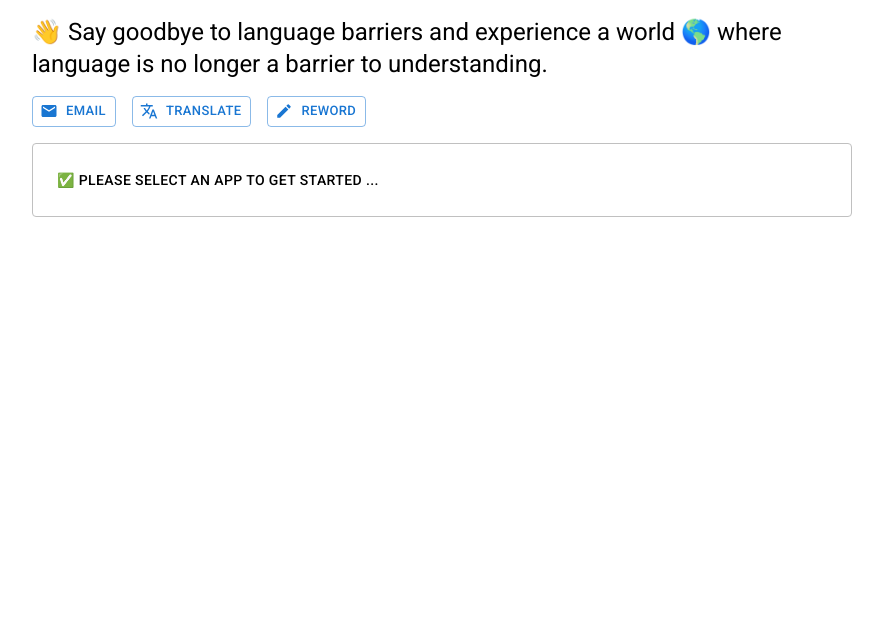
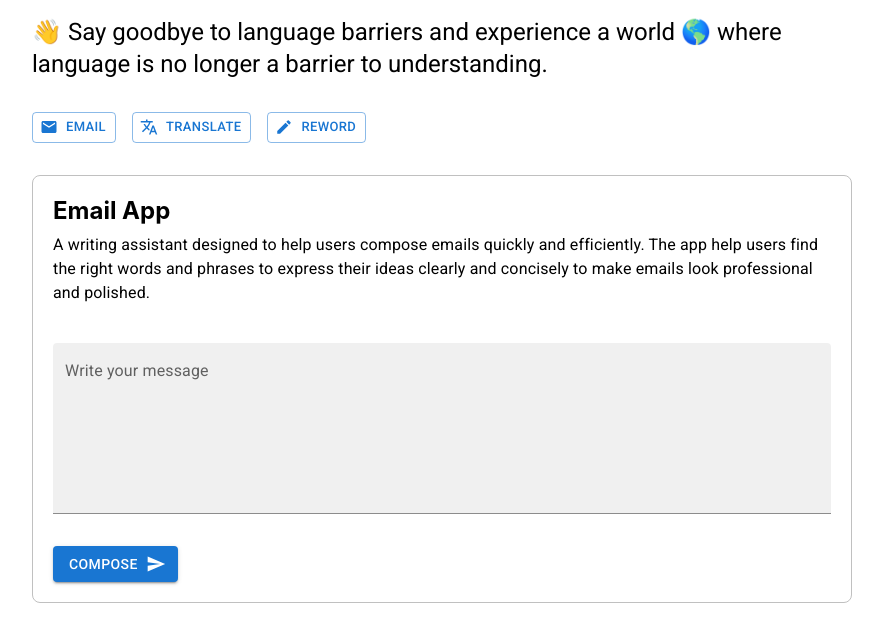
Before and after one commit to mravaloarison/speakeasy, a React (Create React App) app: page / in a window 1280 px wide. Both pictures are taken after a click on the button "EMAIL". Shown: the top 642 px of the page, without its empty margins (198-1081 px from the left). Built offline with nearby package versions, Linux system fonts and the light colour scheme; no server answers; a web font is replaced by a local one.

Commit message:
Open AI API added

```diff
--- a/package.json
+++ b/package.json
@@ -12,6 +12,7 @@
     "@testing-library/jest-dom": "^5.16.5",
     "@testing-library/react": "^13.4.0",
     "@testing-library/user-event": "^13.5.0",
+    "openai": "^3.2.1",
     "react": "^18.2.0",
     "react-dom": "^18.2.0",
     "react-scripts": "5.0.1",
--- a/src/App.js
+++ b/src/App.js
@@ -1,3 +1,5 @@
+import React from 'react';
+import ReactDOM from 'react-dom/client';
 import { Component } from "react";
 import Button from '@mui/material/Button';
 // import Grid from '@mui/material/Grid';
@@ -9,7 +11,9 @@ import EmailIcon from '@mui/icons-material/Email';
 import EditIcon from '@mui/icons-material/Edit';
 import { Container } from "@mui/system";
 import { styled } from '@mui/material/styles';
-
+import Email from './Email';
+import Reword from './Reword';
+import Translate from './Translate';
 
 
 const Div = styled('div')(({ theme }) => ({
@@ -23,23 +27,24 @@ class App extends Component {
   ListOfApps = [
     {
       name: "Email",
-      link: "",
+      link: <Email />,
       icon: <EmailIcon />,
       isOn: false,
     },
     {
       name: "Translate",
-      link: "",
+      link: <Reword />,
       icon: <TranslateIcon />,
       isOn: false,
     },
     {
       name: "Reword",
-      link: "",
+      link: <Translate />,
       icon: <EditIcon />,
       isOn: false,
     }
   ]
+
 
   AppBtn = () => {
     const rows = this.ListOfApps.map((row,index) => {
@@ -63,18 +68,28 @@ class App extends Component {
 
 
   AppSelected = (event) => {
-    alert(event.target.id + " App Selected");
-  }
+    const selected = this.ListOfApps.filter((app) => { return app.name === event.target.id });
+
+    const ActiveApp = ReactDOM.createRoot(document.getElementById('ActiveApp'));
+    ActiveApp.render(
+      <React.StrictMode>
+        {selected["0"].link}
+      </React.StrictMode>
+    );
+    // ReactDOM.render(, document.getElementById("ActiveApp"));
+  };
+
 
   render() {
     return (
       <Container maxWidth="md">
-        <Stack spacing={2} sx={{ m: "1rem" }}>
+        <Stack spacing={4} sx={{ m: "1rem" }}>
 
           {/* Title */}
           <Typography variant="h5" component="h2">
           👋 Say goodbye to language barriers and experience a world 🌎 where language is no longer a barrier to understanding.
           </Typography>
+
 
           {/* List of all Apps available */}
           <this.AppBtn />
@@ -82,9 +97,9 @@ class App extends Component {
 
           {/* App active */}
           <Box component="div" sx={{
-            p: 2,
-            border: ".1rem solid silver",
-            borderRadius: ".25rem",
+            p: 2.5,
+            border: "1px solid silver",
+            borderRadius: ".50rem",
             }}
           id="ActiveApp">
 
@@ -97,4 +112,5 @@ class App extends Component {
   }
 };
 
+
 export default App;
--- /dev/null
+++ b/src/Email.js
@@ -0,0 +1,62 @@
+import { Component } from "react";
+import TextField from '@mui/material/TextField';
+import Typography from '@mui/material/Typography';
+import Button from '@mui/material/Button';
+import Stack from '@mui/material/Stack';
+import SendIcon from '@mui/icons-material/Send';
+
+
+class Email extends Component {
+    state = {
+        data: [],
+    };
+
+    // Code is invoked after the component is mounted/inserted into the DOM tree.
+    componentDidMount() {
+        const url =
+        'https://en.wikipedia.org/w/api.php?action=opensearch&search=Seona+Dancing&format=json&origin=*'
+
+        fetch(url)
+        .then((result) => result.json())
+        .then((result) => {
+            this.setState({
+                data: result,
+            })
+        })
+    };
+
+    ComposeEmail = () => {
+        console.log("v");
+    };
+
+    render() {
+        return (
+            <Stack spacing={4}>
+                <div>
+                    <Typography variant="subtitle1 h2" component="h2" gutterBottom>
+                        Email App
+                    </Typography>
+
+                    <Typography variant="body1" component="h2" gutterBottom>
+                        A writing assistant designed to help users compose emails quickly and efficiently. The app help users find the right words
+                        and phrases to express their ideas clearly and concisely to make emails look professional and polished.
+                    </Typography>
+                </div>
+                <TextField
+                    id="filled-multiline-static"
+                    label="Write your message"
+                    fullWidth multiline
+                    rows={6}
+                    variant="filled"
+                />
+
+                <div>
+                    <Button variant="contained" endIcon={<SendIcon />} onClick={this.ComposeEmail}>Compose</Button>
+                </div>
+
+            </Stack>
+        )
+    }
+};
+
+export default Email;
--- /dev/null
+++ b/src/Reword.js
@@ -0,0 +1,14 @@
+import { Component } from "react";
+
+class Reword extends Component {
+    render() {
+        return (
+            <div>
+                Reword App
+                {/* Code */}
+            </div>
+        )
+    }
+}
+
+export default Reword;
--- /dev/null
+++ b/src/Translate.js
@@ -0,0 +1,14 @@
+import { Component } from "react";
+
+class Translate extends Component {
+    render() {
+        return (
+            <div>
+                Translate App
+                {/* Code */}
+            </div>
+        )
+    }
+}
+
+export default Translate;
```
Also changed, not shown: app.js (added, +19 -0 lines), 1 other file (tests, documents, lock files or other folders).
